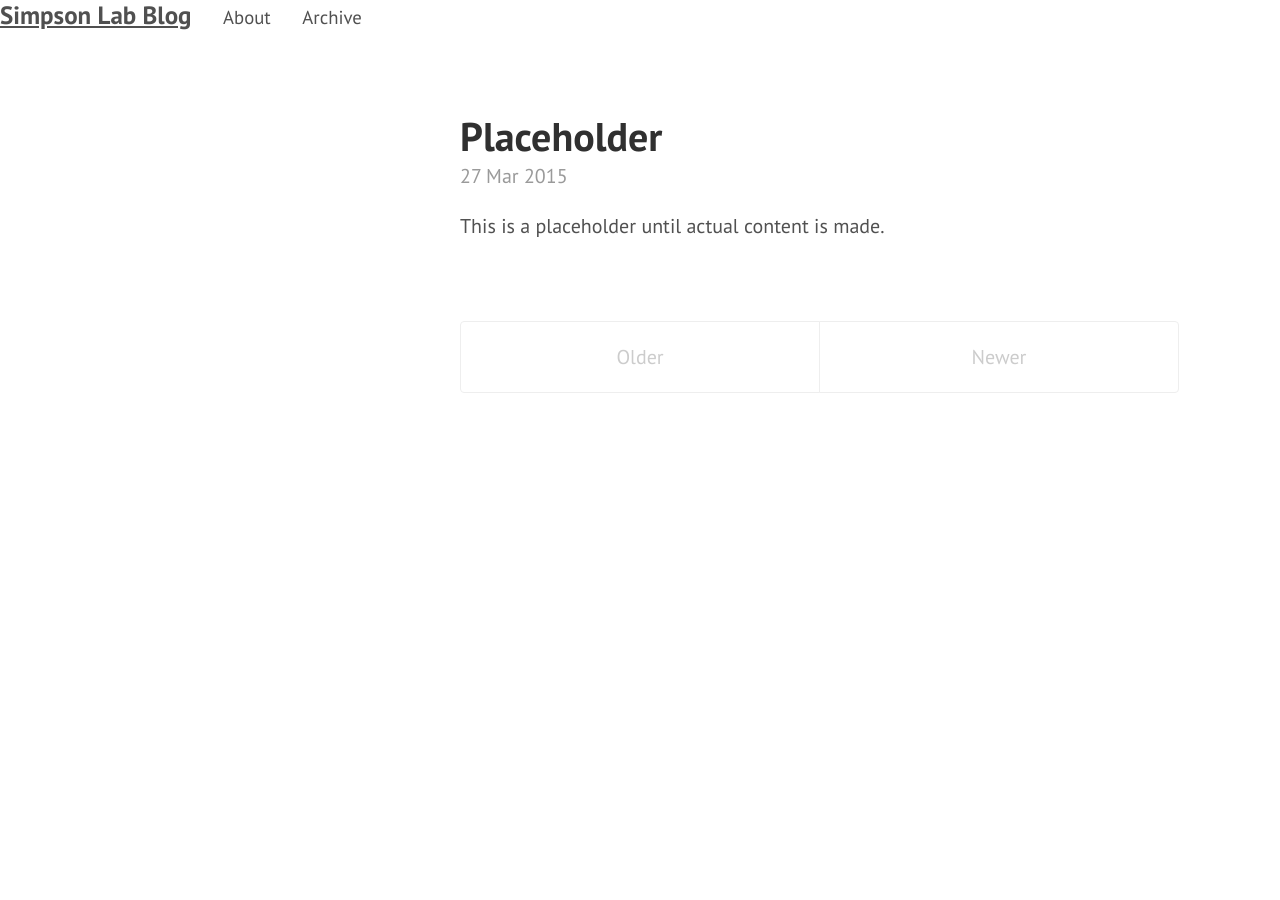
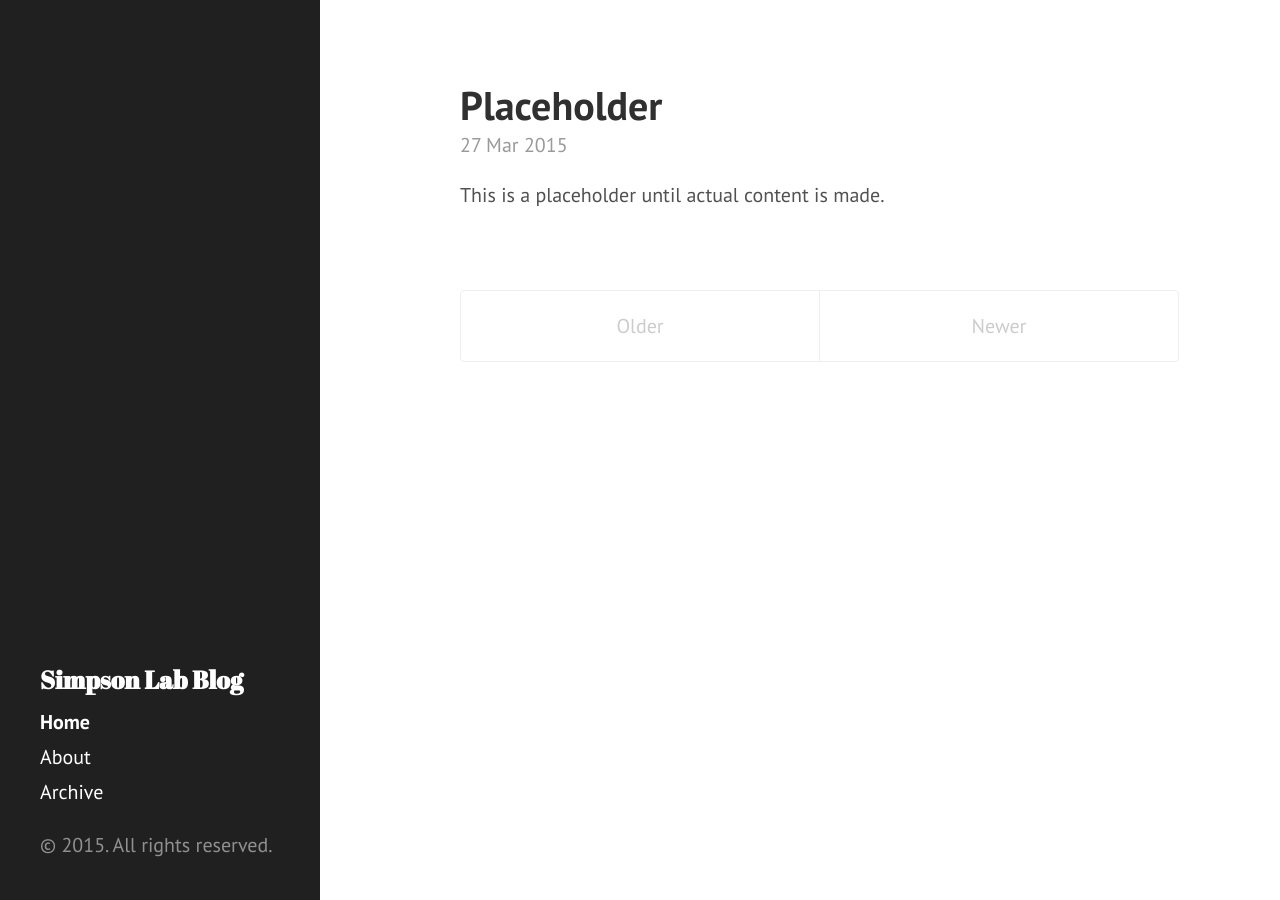
Before and after one commit to simpsonlab/simpsonlab.github.io, a Jekyll site: the page built from index.html, in a window 1280 px wide. Built offline with Jekyll 4.4.1, drawn with Linux system fonts in a browser that asks for light colours; the list of posts is cut into pages by our own code.

Commit message:
Re-added sidebar with modified css

```diff
--- a/_includes/sidebar.html
+++ b/_includes/sidebar.html
@@ -6,7 +6,6 @@
           {{ site.title }}
         </a>
       </h1>
-      <p class="lead">{{ site.description }}</p>
     </div>
 
     <nav class="sidebar-nav">
@@ -26,9 +25,6 @@
         {% endif %}
       {% endfor %}
 
-      <a class="sidebar-nav-item" href="{{ site.github.repo }}/archive/v{{ site.version }}.zip">Download</a>
-      <a class="sidebar-nav-item" href="{{ site.github.repo }}">GitHub project</a>
-      <span class="sidebar-nav-item">Currently v{{ site.version }}</span>
     </nav>
 
     <p>&copy; {{ site.time | date: '%Y' }}. All rights reserved.</p>
--- a/_layouts/default.html
+++ b/_layouts/default.html
@@ -2,16 +2,10 @@
 <html xmlns="http://www.w3.org/1999/xhtml" xml:lang="en" lang="en-us">
 
   {% include head.html %}
+
   <body>
 
-    <h3 class="masthead-title">
-        <a href="/" title="Home">{{ site.title }}</a>
-
-        {% for page in site.pages_list %}
-          &nbsp;&nbsp;&nbsp;
-          <small><a href="{{ page[1]  }}">{{ page[0] }}</a></small>
-        {% endfor %}
-    </h3>
+    {% include sidebar.html %}
 
     <div class="content container">
       {{ content }}
@@ -20,4 +14,5 @@
   </body>
 
   {% include google_analytics.html %}
+
 </html>
--- a/public/css/hyde.css
+++ b/public/css/hyde.css
@@ -65,7 +65,7 @@ html {
     top: 0;
     left: 0;
     bottom: 0;
-    width: 18rem;
+    width: 16rem;
     text-align: left;
   }
 }
@@ -80,7 +80,7 @@ html {
   color: #fff;
   margin-top: 0;
   font-family: "Abril Fatface", serif;
-  font-size: 3.25rem;
+  font-size: 1.25rem;
 }
 
 /* Sidebar nav */
```
Also changed, not shown: 8 other files.
